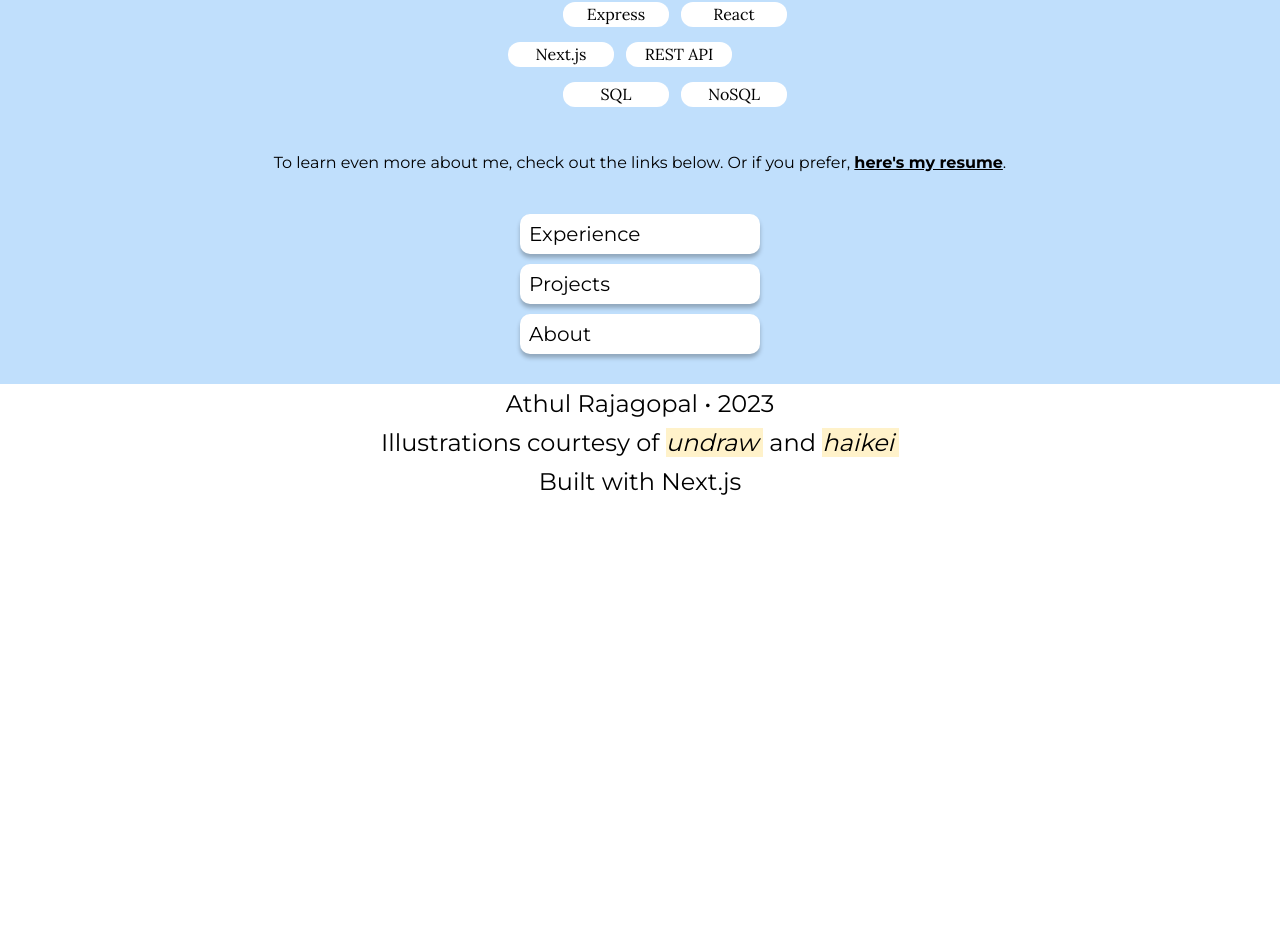
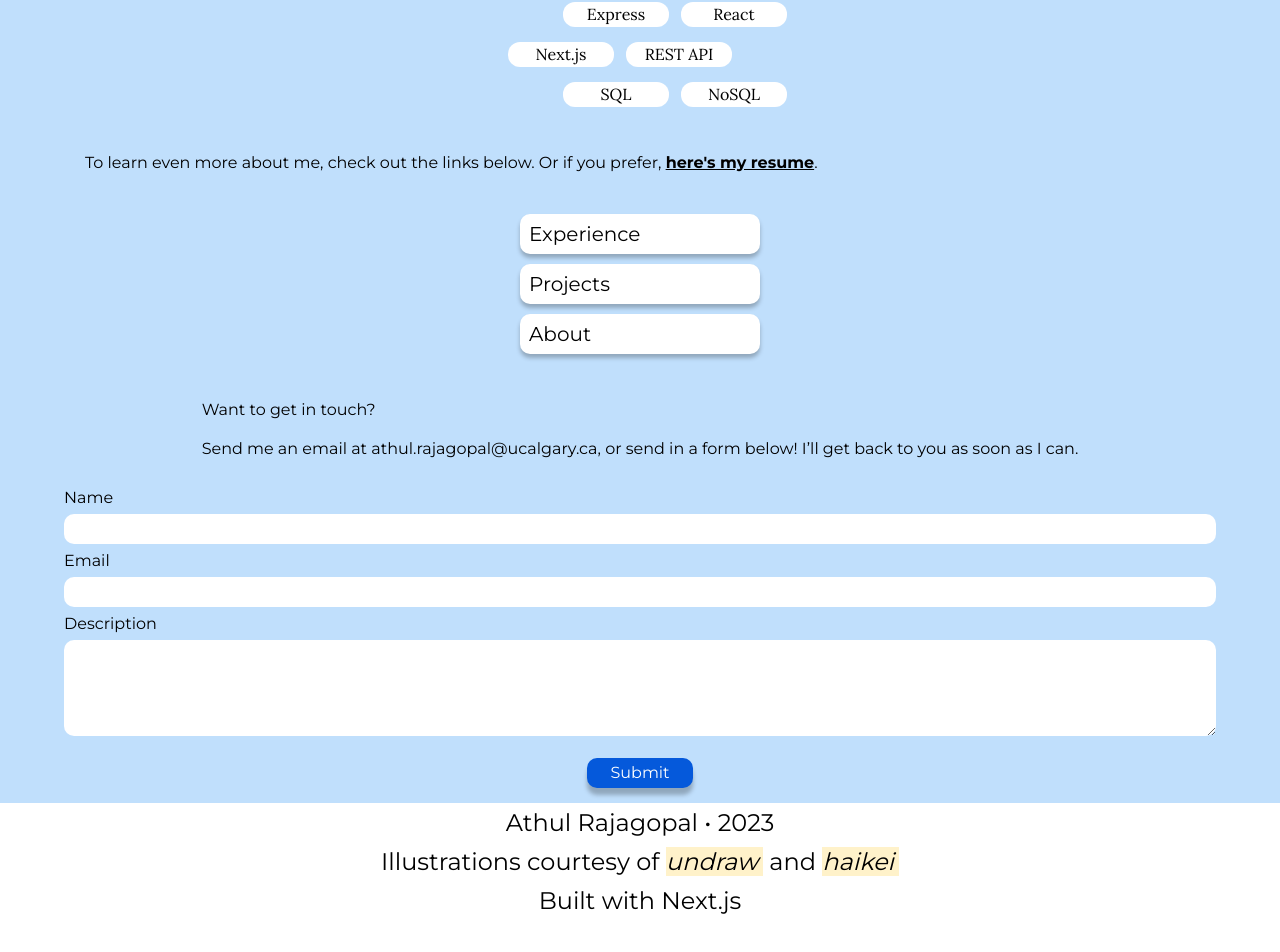
Before and after one commit to rajagoat/athulrajagopal.dev, a Next.js app: page / in a window 1280 px wide. Shown: the part 1407-2359 px from the top of the page. Before the commit the page ends 2241 px from the top, so only its background shows below. Built offline with nearby package versions, Linux system fonts and the light colour scheme.

Commit message:
contact form looks good on mobile

```diff
--- a/components/ContactForm.js
+++ b/components/ContactForm.js
@@ -1,7 +1,32 @@
+import styles from "../styles/ContactForm.module.css";
+
 const ContactForm = () => {
+    const handleSubmit = (e) => {
+        e.preventDefault();
+    }
+
     return (
         <>
-
+            <div className={styles.mainText}>
+                <p>Want to get in touch?</p>
+                <p>Send me an email at <a href="mailto:athul.rajagopal@ucalgary.ca">athul.rajagopal@ucalgary.ca</a>, or send in a form below! I’ll get back to you as soon as I can.
+                </p>
+            </div>
+            <form className={styles.contactForm} onSubmit={(e) => handleSubmit(e)}>
+                <label htmlFor="name">
+                    Name
+                </label>
+                <input type="text" id="name" name="name" />
+                <label htmlFor="email">
+                    Email
+                </label>
+                <input type="email" id="email" name="email" />
+                <label htmlFor="description">
+                    Description
+                </label>
+                <textarea id="description" name="description" />
+                <button type="submit">Submit</button>
+            </form>
         </>
     );
 }
--- a/pages/index.js
+++ b/pages/index.js
@@ -7,6 +7,7 @@ import arrowDown from '@iconify/icons-mdi/arrow-down';
 import undrawTeam from "../public/assets/undraw-engineering-team.svg";
 import SkillsContainer from '../components/SkillsContainer';
 import Links from '../components/Links';
+import ContactForm from '../components/ContactForm';
 
 export default function Home() {
   return (
@@ -28,13 +29,7 @@ export default function Home() {
         />
       </section>
       <div className={styles.offset}>
-        <div className={styles.divider}>
-          {/* <Image
-          src={layeredWaves}
-          fill
-          alt="waves in several shades of blue"
-        /> */}
-        </div>
+        <div className={styles.divider} />
         <section className={styles.main}>
           <div className={styles.mainText}>
             <p>Welcome to my page!</p>
@@ -79,6 +74,7 @@ export default function Home() {
               "About"
             ]}
           />
+          <ContactForm />
         </section>
       </div>
     </div>
--- /dev/null
+++ b/styles/ContactForm.module.css
@@ -0,0 +1,50 @@
+.mainText {
+    margin: 0 20px;
+}
+
+.mainText > p {
+    margin-bottom: 20px;
+}
+
+.contactForm {
+    margin-top: 10px;
+    display: flex;
+    flex-direction: column;
+    align-items: center;
+}
+
+.contactForm>label {
+    align-self: flex-start;
+}
+
+.contactForm>input {
+    height: 30px;
+}
+
+.contactForm>textarea {
+    height: 96px;
+}
+
+.contactForm>input, .contactForm>textarea {
+    border: none;
+    width: 90vw;
+    border-radius: 10px;
+    margin: 7px 0;
+}
+
+.contactForm>button {
+    all: unset;
+    color: white;
+    background-color: #0559DB;
+    width: 106px;
+    height: 30px;
+    margin: 15px 0;
+    text-align: center;
+    border-radius: 10px;
+    box-shadow: 0px 7px 4px rgba(0, 0, 0, 0.25);
+    cursor: pointer;
+}
+
+.contactForm>button:active {
+    box-shadow: none;
+}
--- a/styles/Home.module.css
+++ b/styles/Home.module.css
@@ -40,6 +40,7 @@
 }
 
 .mainText {
+    align-self: flex-start;
     margin: 0 20px;
 }
 
```
